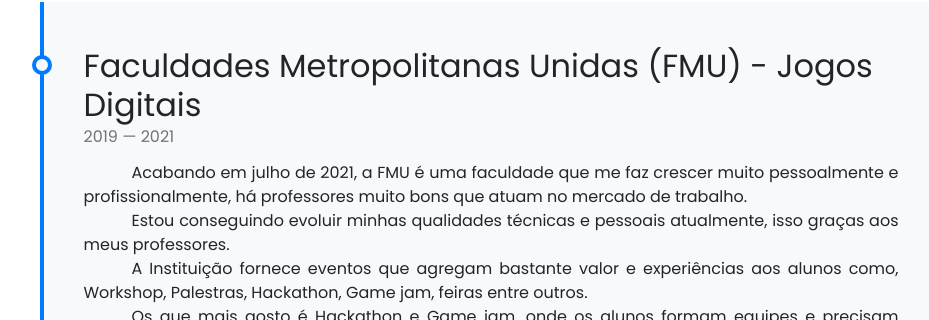
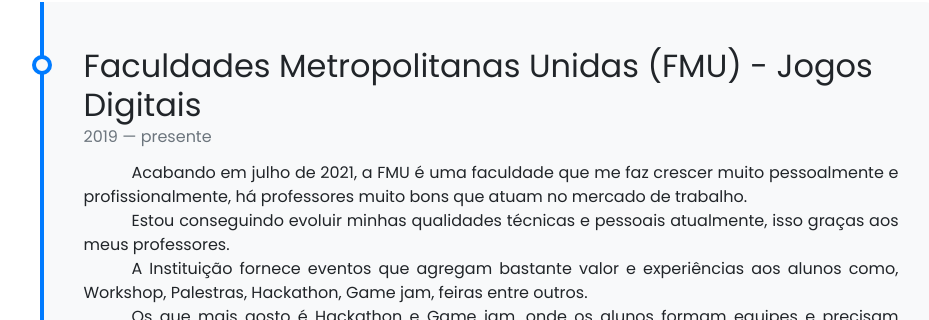
Before and after one commit to VitorNevess/VitorNevess.github.io, a Jekyll site: the page built from pages/about.md, in a window 1280 px wide and 900 px high, scrolled down 1245 px. Shown: the part 135-455 px from the top of the window, without its empty margins (149-1078 px from the left). Built offline with Jekyll 4.4.1, drawn with Linux system fonts in a browser that asks for light colours; nearby versions of some CDN libraries.

Commit message:
time line

```diff
--- a/_data/timeline.yml
+++ b/_data/timeline.yml
@@ -1,6 +1,6 @@
 - title: Faculdades Metropolitanas Unidas (FMU) - Jogos Digitais
   from: 2019
-  to: 2021
+  to: presente
   description:  Acabando em julho de 2021, a FMU é uma faculdade que me faz crescer muito pessoalmente e profissionalmente, há professores muito bons que atuam no mercado de trabalho.
   description2: Estou conseguindo evoluir minhas qualidades técnicas e pessoais atualmente, isso graças aos meus professores.
   description3: A Instituição fornece eventos que agregam bastante valor e experiências aos alunos como, Workshop, Palestras, Hackathon, Game jam, feiras entre outros.
```
